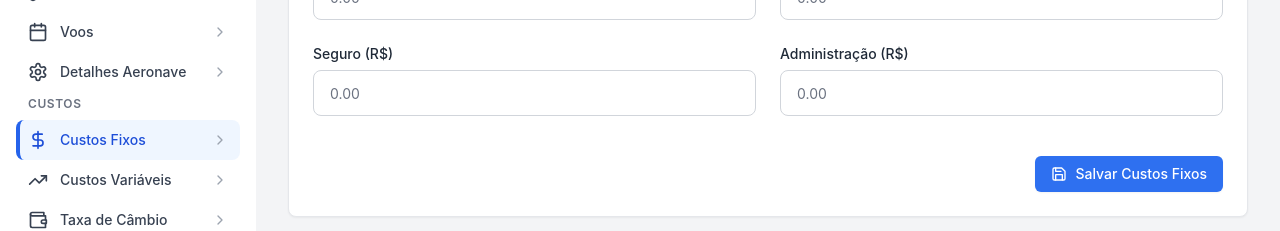
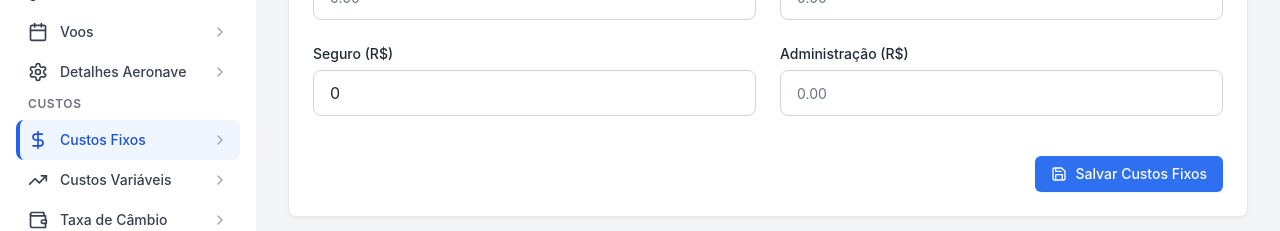
Before and after one commit to robsonpaulista/aerocost-new, a Next.js app in the folder frontend/: page /aircraft/1/fixed-costs in a window 1280 px wide. Shown: the part 345-576 px from the top of the page. Built offline with nearby package versions, Linux system fonts and the light colour scheme; no server answers.

Commit message:
fix: corrigir exibiÃ§Ã£o do campo insurance no formulÃ¡rio

```diff
--- a/frontend/app/aircraft/[id]/fixed-costs/page.tsx
+++ b/frontend/app/aircraft/[id]/fixed-costs/page.tsx
@@ -278,10 +278,12 @@ export default function FixedCostsPage() {
                 step="0.01"
                 min="0"
                 placeholder="0.00"
-                value={formData.insurance || ''}
-                onChange={(e) =>
-                  setFormData({ ...formData, insurance: parseFloat(e.target.value) || 0 })
-                }
+                value={typeof formData.insurance === 'number' ? formData.insurance : (parseFloat(String(formData.insurance || '0')) || 0)}
+                onChange={(e) => {
+                  const value = parseFloat(e.target.value) || 0;
+                  console.log('[FixedCostsPage] insurance onChange:', value);
+                  setFormData({ ...formData, insurance: value });
+                }}
                 error={errors.insurance}
               />
 
```
